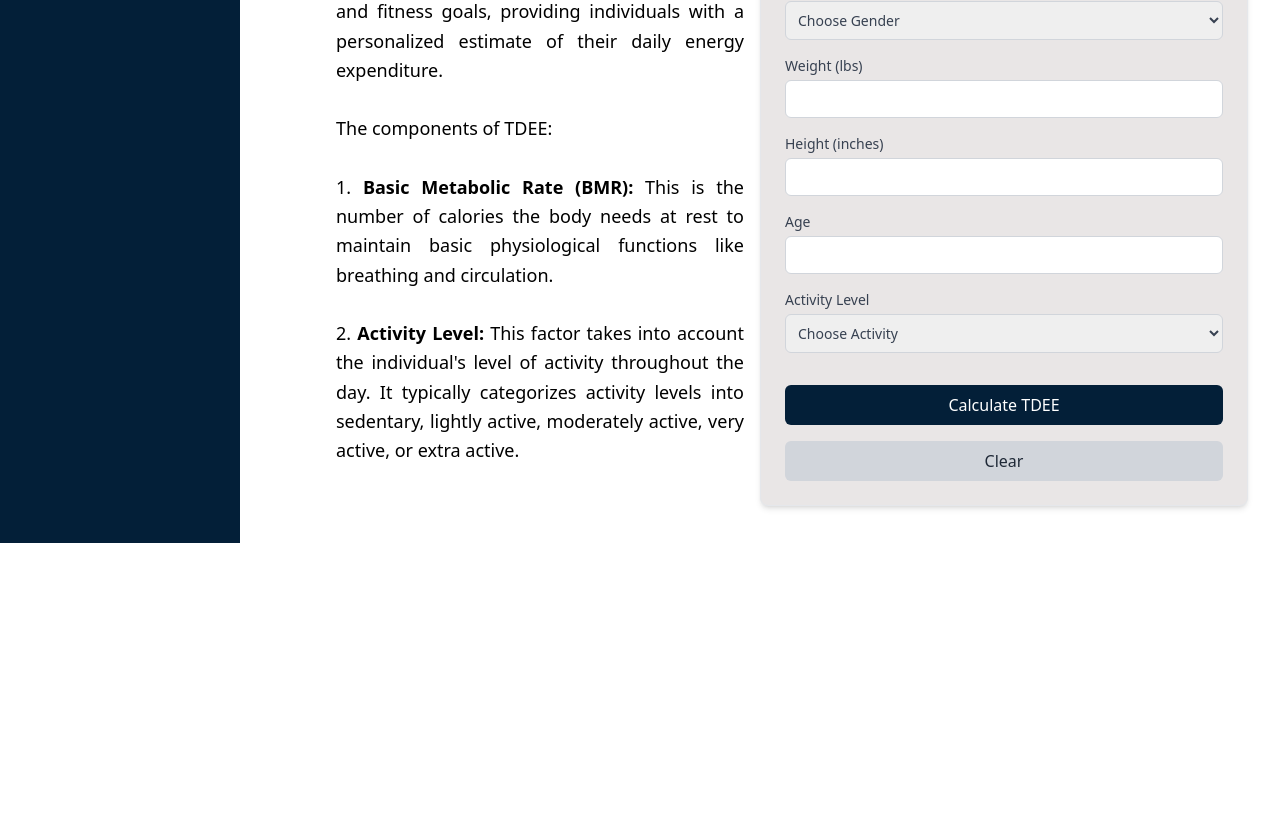
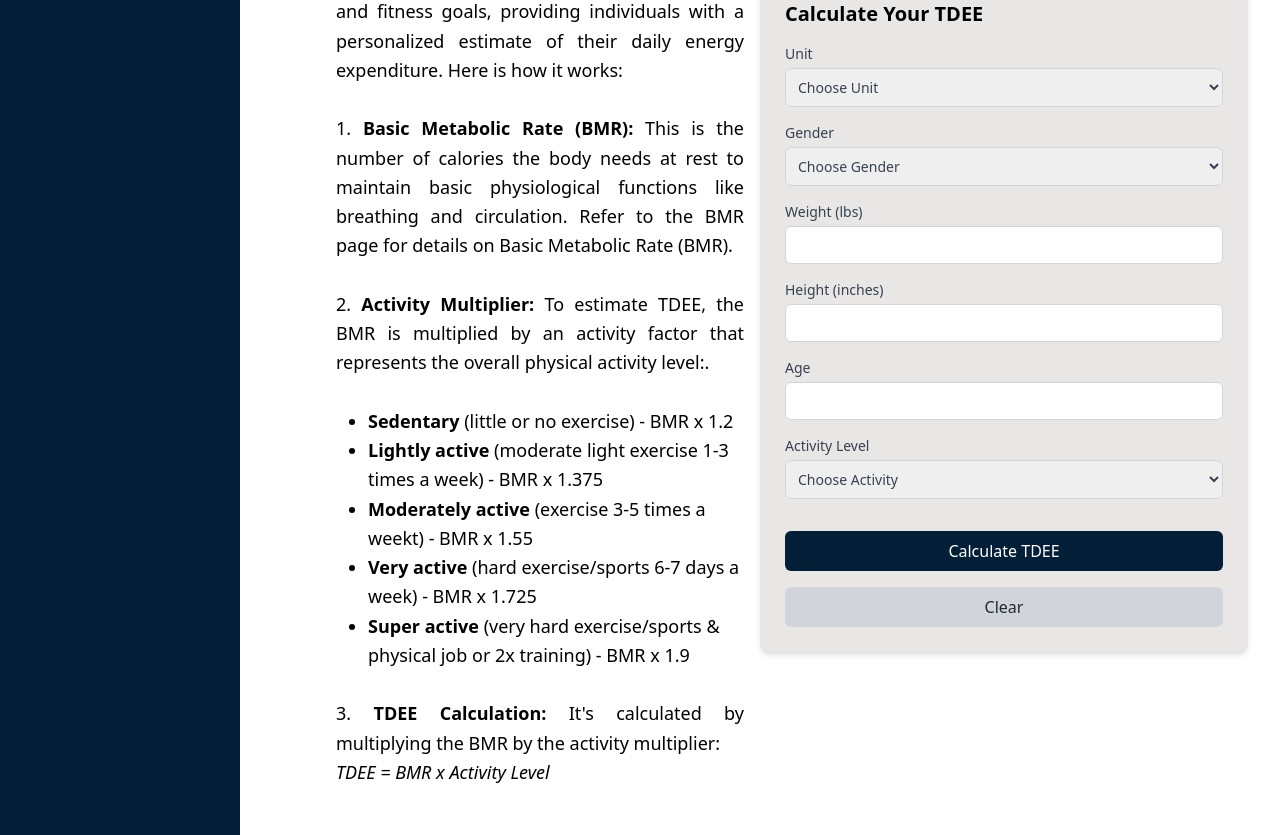
Before and after one commit to Laleh-S/fitmetrics, a React (Create React App) app: page /tdee in a window 1280 px wide. Shown: the part 467-1302 px from the top of the page. Before the commit the page ends 1010 px from the top, so only its background shows below. Built offline with nearby package versions, Linux system fonts and the light colour scheme.

Commit message:
added text to tdee

```diff
--- a/src/components/BMR.js
+++ b/src/components/BMR.js
@@ -27,14 +27,14 @@ function BMR () {
                     breathing, circulating blood, and regulating body temperature while at rest.
 
                     <br/> <br/>
-                    BMR is typically measured under very controlled conditions after a full night's sleep, in a fasted state
-                    (usually 12 hours without food), and in a thermoneutral environment (a temperature that does not require the
-                    body to generate extra heat or cooling).
+                    BMR is typically measured under very controlled conditions: after a full night's sleep, in a fasted state
+                    (usually 12 hours without food), and in a thermoneutral environment (a temperature that does not require the body
+                    to generate extra heat or cooling).
                     <br/><br/>
                     There are several formulas to calculate BMR, but two of the most commonly used are the Harris-Benedict equation
                     and the Mifflin-St Jeor equation. Both formulas take into account factors such as age, gender, weight, and height.
                     <br/><br/>
-                    Here we are using Mifflin-St Jeor Equation:
+                    This calculator uses the Mifflin-St Jeor Equation below:
                     <br/><br/>
                     <span className="font-bold">For men: </span> BMR = (10 x Weight in kg) + (6.25 x Height in cm) - (5 x Age in years) + 5
                     <br/>
--- a/src/components/SharedInputFields.js
+++ b/src/components/SharedInputFields.js
@@ -108,7 +108,7 @@ const SharedInputFields = ({ showActivityLevel }) => { // showActivityLevel prop
                         name="age"
                         value={age}
                         onChange={handleInputChange}
-                        className="mt-1 block w-full p-2 border border-gray-300 rounded-md"
+                        className="mt-1 block w-full p-2 border border-gray-300 rounded-md "
                     />
                     {error.age && <div className="text-red-500 text-sm">Please enter a valid age</div>}
                 </label>
@@ -124,10 +124,10 @@ const SharedInputFields = ({ showActivityLevel }) => { // showActivityLevel prop
                     >
                         <option value="">Choose Activity</option>
                         <option value="sedentary">Sedentary: little or no exercise</option>
-                        <option value="lightlyActive">Exercise 1-3 times/week</option>
-                        <option value="moderatelyActive">Exercise 4-5 times/week</option>
-                        <option value="veryActive">Daily or intense exercise 3-4 times/week</option>
-                        <option value="extraActive">Intense exercise 6-7 times/week</option>
+                        <option value="lightlyActive">Light exercise 1-3 times a week</option>
+                        <option value="moderatelyActive">Moderate exercise 3-5 times a week</option>
+                        <option value="veryActive">Intense exercise 6-7 times a week</option>
+                        <option value="extraActive">Very intense exercise 6-7 times a week & physical job </option>
                     </select>
                     {error.activityLevel && <div className="text-red-500 text-sm">Please choose activity level</div>}
                 </label>
--- a/src/components/TDEE.js
+++ b/src/components/TDEE.js
@@ -24,15 +24,26 @@ function TDEE () {
                 TDEE measures how many calories the body needs in a day to maintain its current weight, considering its activity level.
                 A TDEE calculator is a tool that estimates this daily calorie requirement based on factors such as age, sex, weight,
                 height, and activity level. These calculators are widely used for planning diets and fitness goals, providing individuals
-                with a personalized estimate of their daily energy expenditure. <br/>  <br/>
+                with a personalized estimate of their daily energy expenditure. Here is how it works:<br/>  <br/>
 
-                The components of TDEE:<br/>  <br/>
+                1. <span className="font-bold">Basic Metabolic Rate (BMR): </span>  This is the number of calories the body needs at
+                rest to maintain basic physiological functions like breathing and circulation. Refer to the BMR page for details on
+                Basic Metabolic Rate (BMR).<br/> <br/>
 
-                1. <span className="font-bold">Basic Metabolic Rate (BMR): </span>  This is the number of calories the body needs at rest to maintain basic physiological
-                functions like breathing and circulation.<br/> <br/>
+                2. <span className="font-bold">Activity Multiplier: </span> To estimate TDEE, the BMR is multiplied by an activity
+                factor that represents the overall physical activity level:.<br/> <br/>
+                <ul className="text-lg ml-8 list-disc text-left leading-relaxed">
+                    <li><span className="font-semibold">Sedentary</span> (little or no exercise) - BMR x 1.2</li>
+                    <li><span className="font-semibold">Lightly active</span> (moderate light exercise 1-3 times a week) - BMR x 1.375</li>
+                    <li><span className="font-semibold">Moderately active </span>(exercise 3-5 times a weekt) - BMR x 1.55</li>
+                    <li><span className="font-semibold">Very active</span> (hard exercise/sports 6-7 days a week) - BMR x 1.725</li>
+                    <li><span className="font-semibold">Super active </span> (very hard exercise/sports & physical job or 2x training) - BMR x 1.9</li>
+                </ul>
+                <br/>
 
-                2. <span className="font-bold">Activity Level: </span> This factor takes into account the individual's level of activity throughout the day. It typically
-                categorizes activity levels into sedentary, lightly active, moderately active, very active, or extra active.<br/> <br/>
+                3. <span className="font-bold">TDEE Calculation: </span>
+                It's calculated by multiplying the BMR by the activity multiplier: <br/>
+                <span className="italic">TDEE = BMR x Activity Level </span>
 
 
 
```
